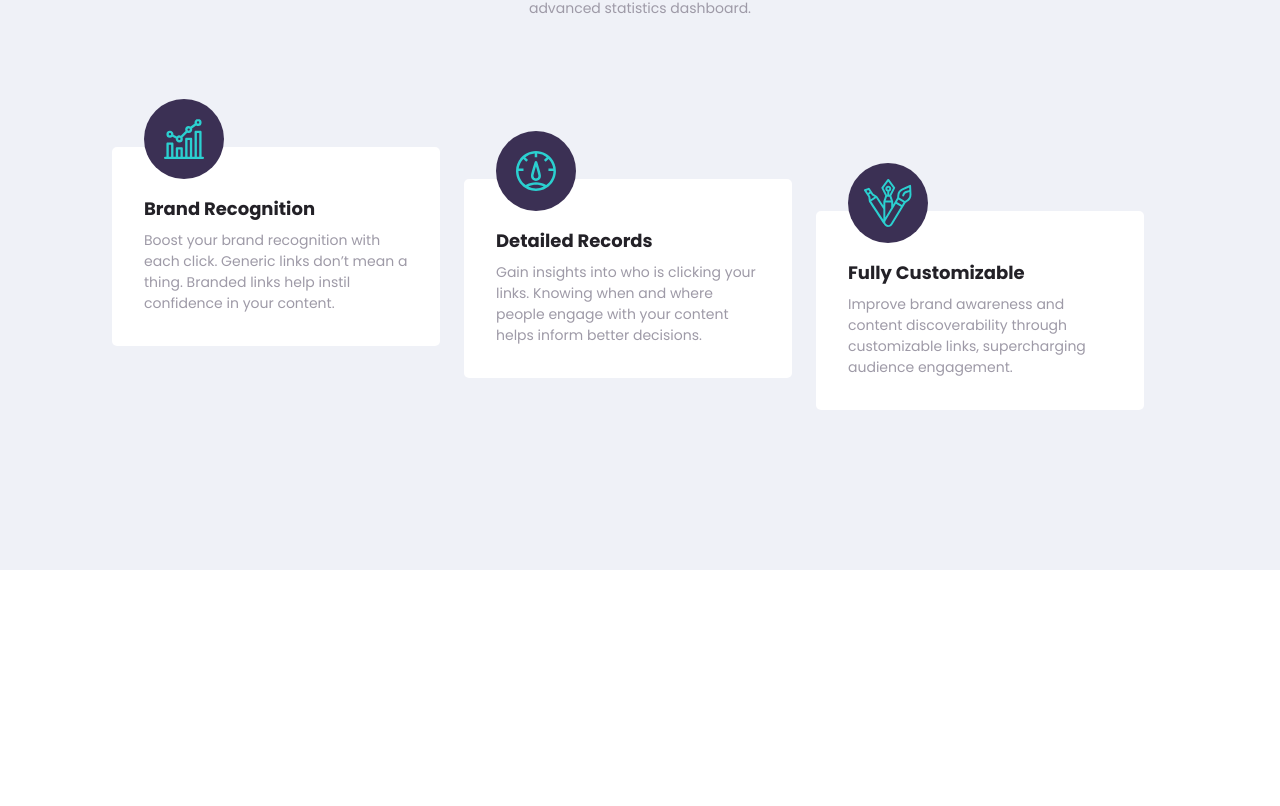
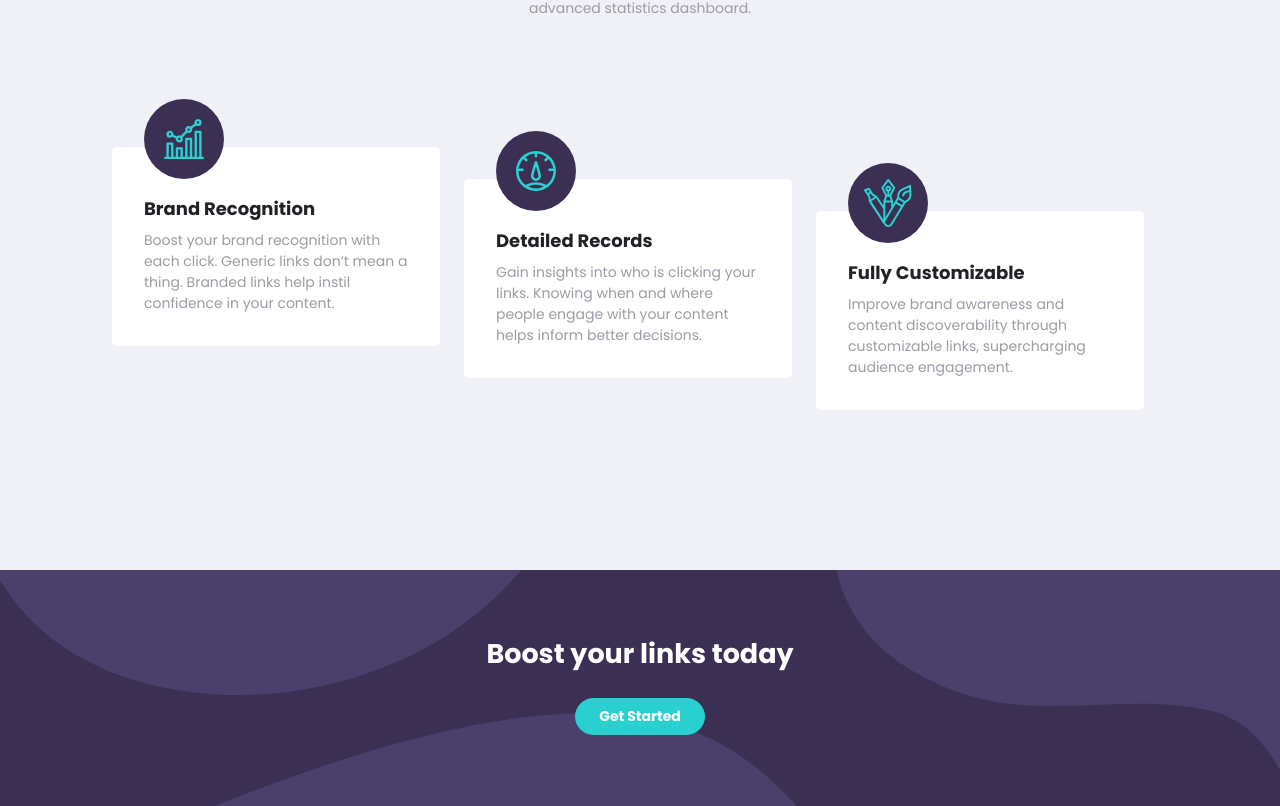
Before and after one commit to DeveloperAspire/sura, a React (Create React App) app: page / in a window 1280 px wide. Shown: the part 858-1664 px from the top of the page. Before the commit the page ends 1428 px from the top, so only its background shows below. Built offline with nearby package versions, Linux system fonts and the light colour scheme.

Commit message:
Made the quote component, styled it and included it in the page

```diff
--- a/src/App.js
+++ b/src/App.js
@@ -3,6 +3,7 @@ import Header from './components/Layout/Header'
 import Hero from './components/Layout/Hero'
 import Details from './components/Layout/Details'
 import './App.css';
+import Quote from './components/Layout/Quote';
 
 function App() {
   return (
@@ -10,6 +11,7 @@ function App() {
      <Header/>
      <Hero/>
      <Details/>
+     <Quote/>
 
     </React.Fragment>
   );
--- /dev/null
+++ b/src/components/Layout/Quote.jsx
@@ -0,0 +1,13 @@
+import React from'react'
+import classes from './Quote.module.css'
+
+const Quote = ()=> {
+      return (
+        <section className={classes.quote}>
+          <h1>Boost your links today</h1>
+          <p className={classes.button}>Get Started</p>
+        </section>
+      );
+}
+
+export default Quote
--- /dev/null
+++ b/src/components/Layout/Quote.module.css
@@ -0,0 +1,28 @@
+.quote{
+      background-image: url('../../images/bg-boost-desktop.svg');
+      background-size: auto;
+      background-repeat: no-repeat;
+      width: 100%;
+      background-color: hsl(257, 27%, 26%);
+       padding: 4rem 7rem;
+       text-align: center;
+}
+.quote h1{
+      color: white;
+}
+
+.button{
+      border:none;
+      display: inline-block;
+      margin-top: 1.5rem;
+      padding:.5rem 1.5rem;
+      font-size: 14px;
+      border-top-right-radius: 1.5rem;
+      border-bottom-right-radius: 1.5rem;
+      border-top-left-radius: 1.5rem;
+      border-bottom-left-radius: 1.5rem;
+      background-color: transparent;
+       background-color: hsl(180, 66%, 49%);
+      font-weight: 700;
+      color:white;
+}
```
